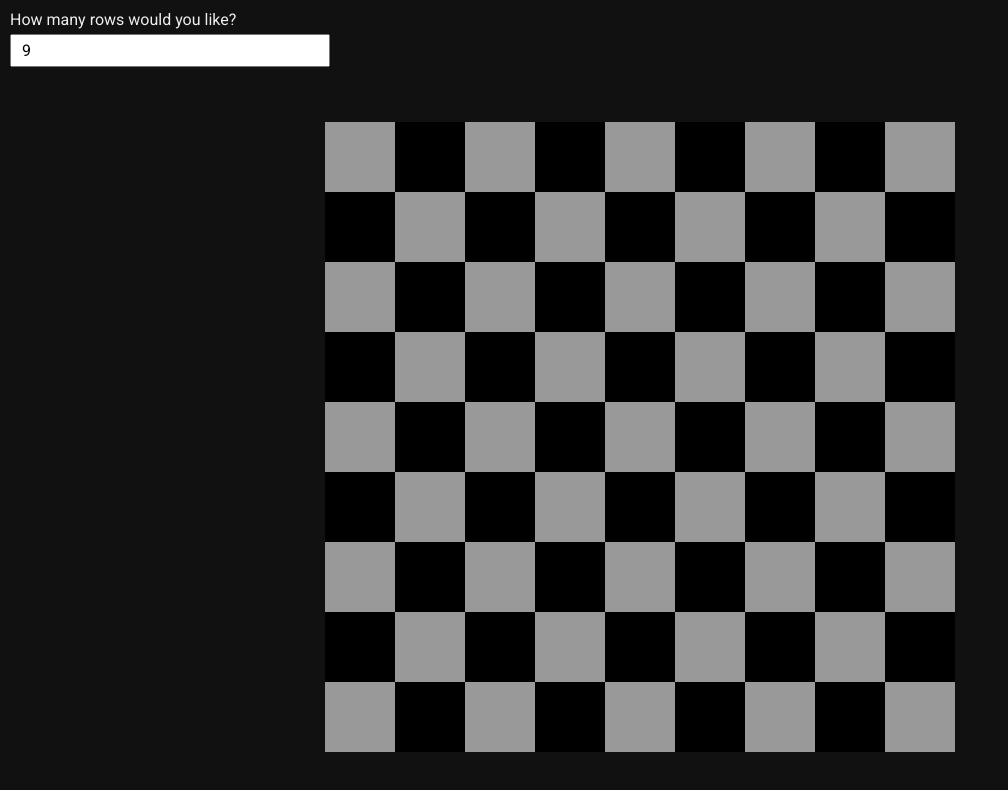
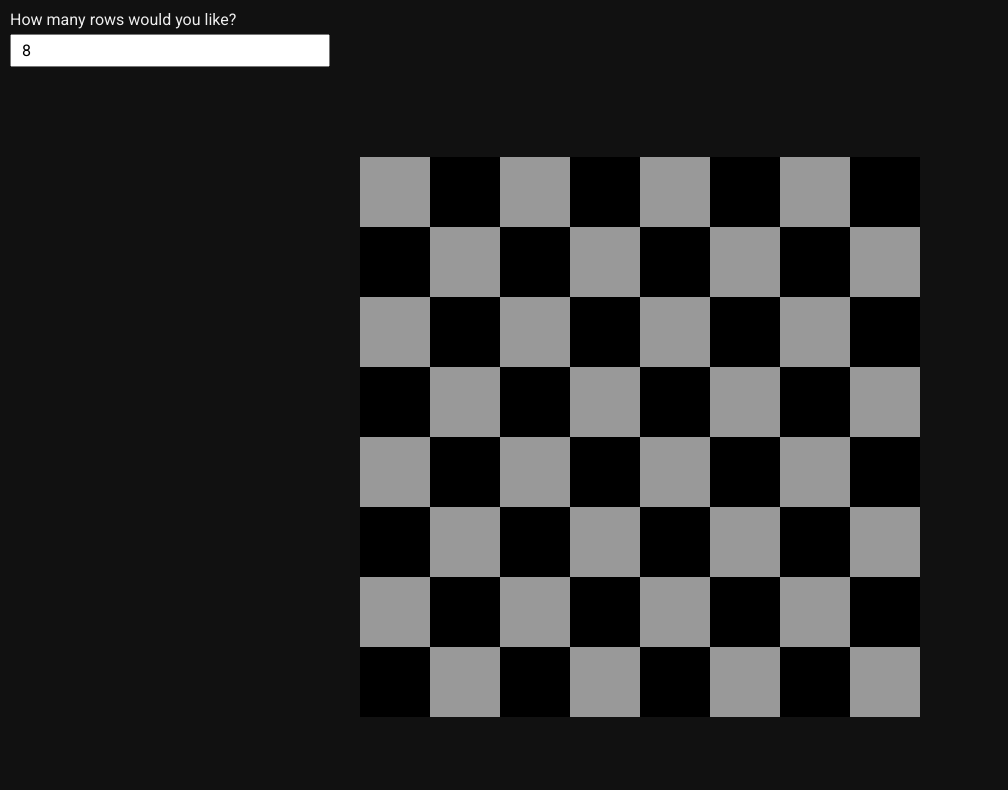
Before and after one commit to PCDSandwichMan/chessboard, a React (Create React App) app in the folder client/: page / in a window 1280 px wide. Shown: the top 790 px of the page, without its empty margins (0-1008 px from the left). Built offline with nearby package versions, Linux system fonts and the light colour scheme.

Commit message:
inital commit (restart tech issues)

```diff
--- a/client/src/components/board/Board.jsx
+++ b/client/src/components/board/Board.jsx
@@ -5,28 +5,25 @@ import "./board.scss";
 import Tile from "../tile/Tile.jsx";
 
 function Board({ tilesCol }) {
-  const [board, setBoard] = useState({
-    row: [],
-  });
+  const [board, setBoard] = useState([]);
 
   useEffect(() => {
     if (!tilesCol || tilesCol <= 0 || tilesCol >= 80) {
       tilesCol = 0;
     }
 
-    setBoard({
-      row: new Array(parseInt(tilesCol)).fill().map((val, idx) => {
+    setBoard(
+      new Array(parseInt(tilesCol)).fill().map((val, idx) => {
         return <Tile />;
-      }),
-    });
-    console.log(board.row, tilesCol);
+      })
+    );
   }, [tilesCol]);
 
   return (
-    <div className="board">
-      {board.row.map((tile, i) => (
+    <div className="boardComponent">
+      {board.map((tile, i) => (
         <div key={i}>
-          {board.row.map((tile, j) => (
+          {board.map((tile, j) => (
             <Tile row={i} column={j} />
           ))}
         </div>
--- a/client/src/components/board/board.scss
+++ b/client/src/components/board/board.scss
@@ -1,6 +1,6 @@
 @import "../../assets/scss/index";
 
-.board {
+.boardComponent {
   width: 70vw;
   height: 70vh;
   color: #fff;
--- a/client/src/pages/dashboard/Dashboard.jsx
+++ b/client/src/pages/dashboard/Dashboard.jsx
@@ -5,7 +5,7 @@ import "./dashboard.scss";
 import Board from "../../components/board/Board";
 
 function Dashboard() {
-  const [tiles, setTiles] = useState(9);
+  const [tiles, setTiles] = useState(8);
 
   return (
     <div className="dashboardView">
```
